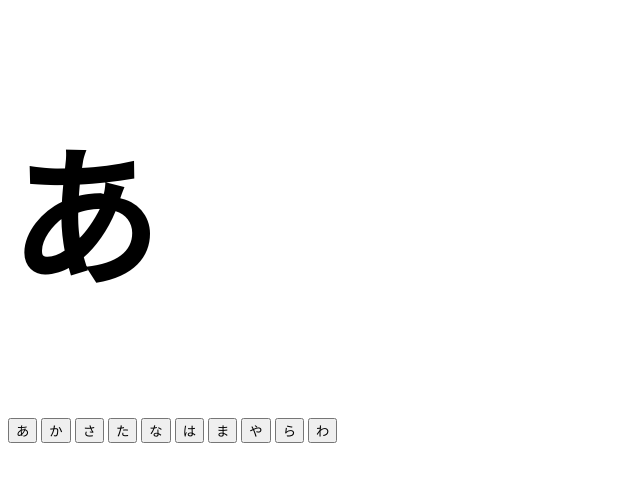
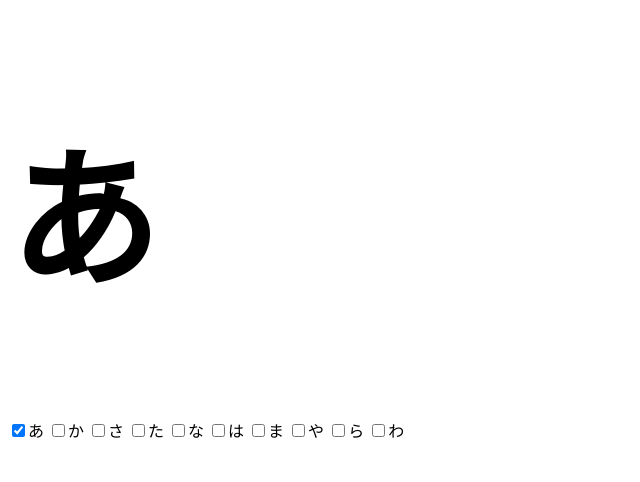
Before and after one commit to shawncrobinson/KanaPracticeTool, a plain HTML site: page index.html in a window 1280 px wide. Shown: the whole page, without its empty margins (0-640 px from the left). Drawn offline with Linux system fonts and the light colour scheme.

Commit message:
Added ability to toggle kana

```diff
--- a/index.html
+++ b/index.html
@@ -10,16 +10,16 @@
 <body>
     <h1 style="font-size:150px" id = "targetKanaDisplay">あ</h1>
     <div id="buttons">
-        <button id="aButton">あ</button>
-        <button id="kaButton">か</button>
-        <button id="saButton">さ</button>
-        <button id="taButton">た</button>
-        <button id="naButton">な</button>
-        <button id="haButton">は</button>
-        <button id="maButton">ま</button>
-        <button id="yaButton">や</button>
-        <button id="raButton">ら</button>
-        <button id="waButton">わ</button>
+        <input type="checkbox" id="aButton">あ</input>
+        <input type="checkbox" id="kaButton">か</input>
+        <input type="checkbox" id="saButton">さ</input>
+        <input type="checkbox" id="taButton">た</input>
+        <input type="checkbox" id="naButton">な</input>
+        <input type="checkbox" id="haButton">は</input>
+        <input type="checkbox" id="maButton">ま</input>
+        <input type="checkbox" id="yaButton">や</input>
+        <input type="checkbox" id="raButton">ら</input>
+        <input type="checkbox" id="waButton">わ</input>
     </div>
     <script src="script.js"></script>
 </body>
--- a/script.js
+++ b/script.js
@@ -1,13 +1,5 @@
-const kana = [
-	'あ', 'い', 'う', 'え', 'お',
-	'か', 'き', 'く', 'け', 'こ',
-	'さ', 'し', 'す', 'せ', 'そ',
-	'た', 'ち', 'つ', 'て', 'と',
-	'な', 'に', 'ぬ', 'ね', 'の',
-	'は', 'ひ', 'ふ', 'へ', 'ほ',
-	'や', 'ゆ', 'よ',
-	'ら', 'り', 'る', 'れ', 'ろ',
-	'わ', 'を', 'ん'];
+const green = 'LightGreen';
+const red = 'LightCoral';
 
 // Emulates the Japanese IME I use
 const conversionTable = {
@@ -16,10 +8,23 @@ const conversionTable = {
 	a:'ち', s:'と', d:'し', f:'は', g:'き', h:'く', j:'ま', k:'の', l:'り', ';':'れ', '\'':'け',
 	z:'つ', x:'さ', c:'そ', v:'ひ', b:'こ', n:'み', m:'も', ',':'ね', '.':'る', '/':'め' };
 
-const green = 'LightGreen';
-const red = 'LightCoral';
+let possibleKana = [];
 
 let targetKanaDisplay = document.getElementById('targetKanaDisplay');
+
+let  aColumnKana = new KanaColumn(['あ', 'い', 'う', 'え', 'お'], "aButton")
+let kaColumnKana = new KanaColumn(['か', 'き', 'く', 'け', 'こ'], "kaButton")
+let saColumnKana = new KanaColumn(['さ', 'し', 'す', 'せ', 'そ'], "saButton")
+let taColumnKana = new KanaColumn(['た', 'ち', 'つ', 'て', 'と'], "taButton")
+let naColumnKana = new KanaColumn(['な', 'に', 'ぬ', 'ね', 'の'], "naButton")
+let haColumnKana = new KanaColumn(['は', 'ひ', 'ふ', 'へ', 'ほ'], "haButton")
+let maColumnKana = new KanaColumn(['ま', 'み', 'む', 'め', 'も'], "maButton")
+let yaColumnKana = new KanaColumn(['や', 'ゆ', 'よ'], "yaButton")
+let raColumnKana = new KanaColumn(['ら', 'り', 'る', 'れ', 'ろ'], "raButton")
+let waColumnKana = new KanaColumn(['わ', 'を', 'ん'], "waButton")
+
+aColumnKana.checkbox.checked = true;
+possibleKana = aColumnKana.kana;
 
 document.addEventListener('keydown', (event) => {
 	let convertedKey = conversionTable[event.key];
@@ -31,6 +36,22 @@ document.addEventListener('keydown', (event) => {
 	else
 		fail();
 })
+
+function KanaColumn(inputKana, checkboxID) {
+	this.kana = inputKana;
+	this.checkbox = document.getElementById(checkboxID)
+
+	this.checkbox.addEventListener('change', () => {
+		if (this.checkbox.checked) { // Add to possible kana
+			possibleKana=possibleKana.concat(this.kana)
+		} else if (possibleKana.length > 5) { // If allowed, remove from possible kana
+			let index = possibleKana.indexOf(this.kana[0])
+			possibleKana.splice(index,this.kana.length)
+		} else { // If not allowed, undo check
+			this.checkbox.checked = true;
+		}
+	})
+}
 
 function pass() {
 	console.log('pass');
@@ -45,6 +66,6 @@ function fail() {
 	targetKanaDisplay.style.color = red;
 }
 
-function randomKana() { //todo: ability to limit potential kana
-	return kana[Math.floor(Math.random() * kana.length)];
+function randomKana() {
+	return possibleKana[Math.floor(Math.random() * possibleKana.length)];
 }
```
